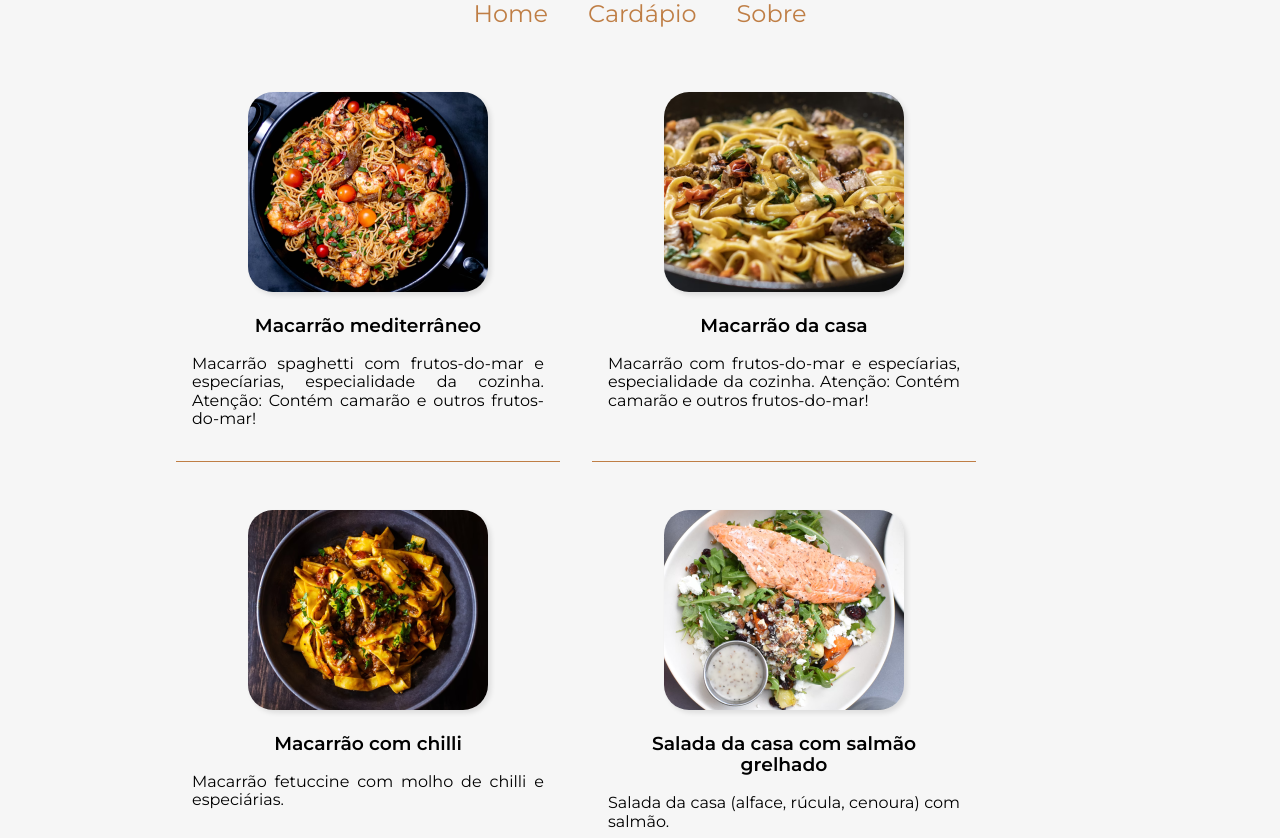
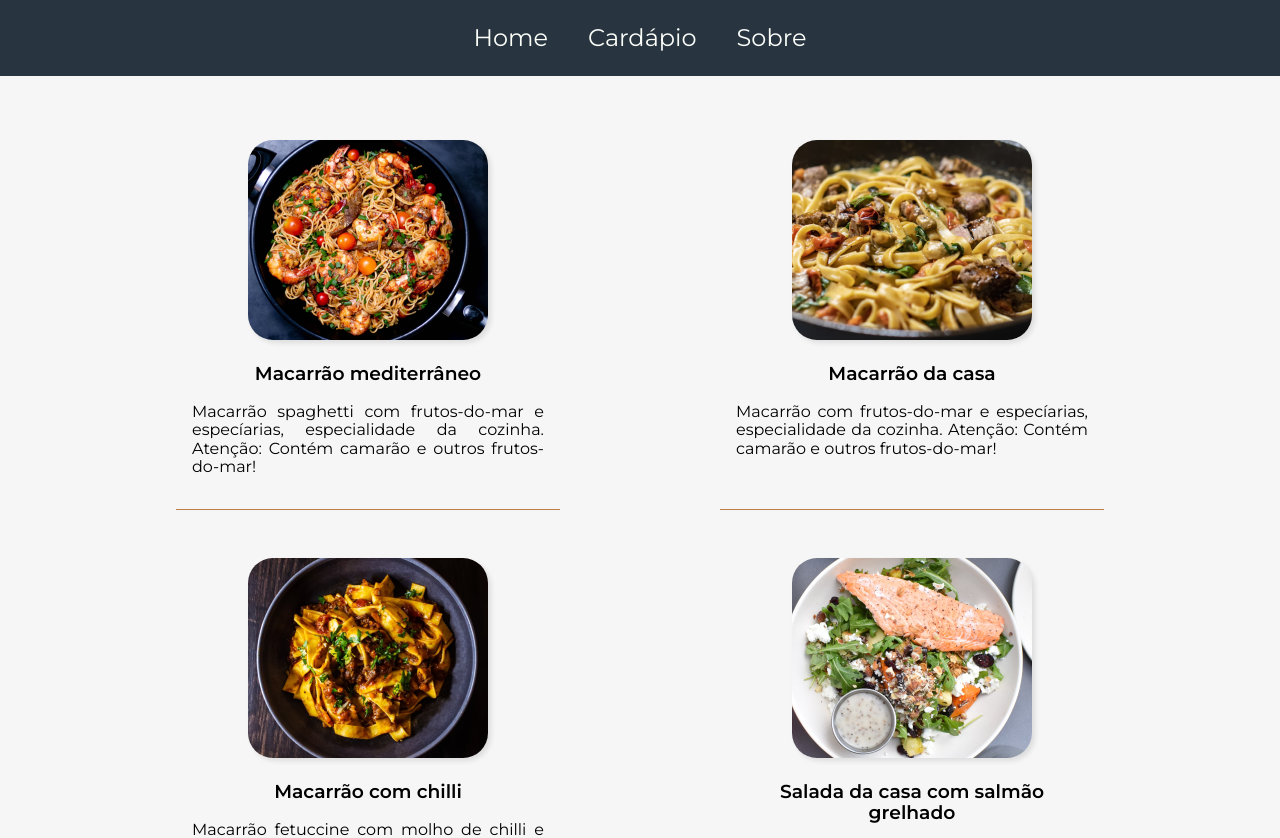
Before and after one commit to GabrielEvangelista0/Restaurante, a React (Create React App) app: page /cardapio in a window 1280 px wide. Shown: the top 838 px of the page. Built offline with nearby package versions, Linux system fonts and the light colour scheme.

Commit message:
mudanças no estilo do cardápio

```diff
--- a/src/components/Menu/index.tsx
+++ b/src/components/Menu/index.tsx
@@ -50,7 +50,7 @@ const StyledMenu = styled.div`
             padding: 0 10px;
             a{
                 text-decoration: none;
-                color: var(--cor3);
+                color: var(--cor0);
                 font-size: 1.5rem;
                 padding: 10px;
 
--- a/src/pages/Cardapio/index.tsx
+++ b/src/pages/Cardapio/index.tsx
@@ -5,9 +5,9 @@ import styled from 'styled-components'
 export default function Cardapio() {
     return (
         <>
-            <header>
+            <Header>
                 <Menu />
-            </header>
+            </Header>
 
             <StyledCardapio>
                 {cardapio.map(prato => (
@@ -26,18 +26,17 @@ export default function Cardapio() {
 }
 
 const StyledCardapio = styled.div`
+    margin: auto;
     display: flex;
+    justify-content: space-between;
     flex-wrap: wrap;
     width: 75%;
-    margin: auto;
     padding: 2rem 0px;
 
 `
 
 const StyledPrato = styled.div`
-
         width: 40%;
-        margin: auto;
         margin: 1rem;
         padding: 1rem;
         text-align: center;
@@ -56,3 +55,11 @@ const StyledPrato = styled.div`
             box-shadow: 3px 3px 5px rgb(0 0 0 / 10%);
         }
 `
+
+const Header = styled.header`
+ background-color: var(--cor1);
+ padding: 1.5rem;
+ display: flex;
+ align-items: center;
+ justify-content: center;
+`
```
